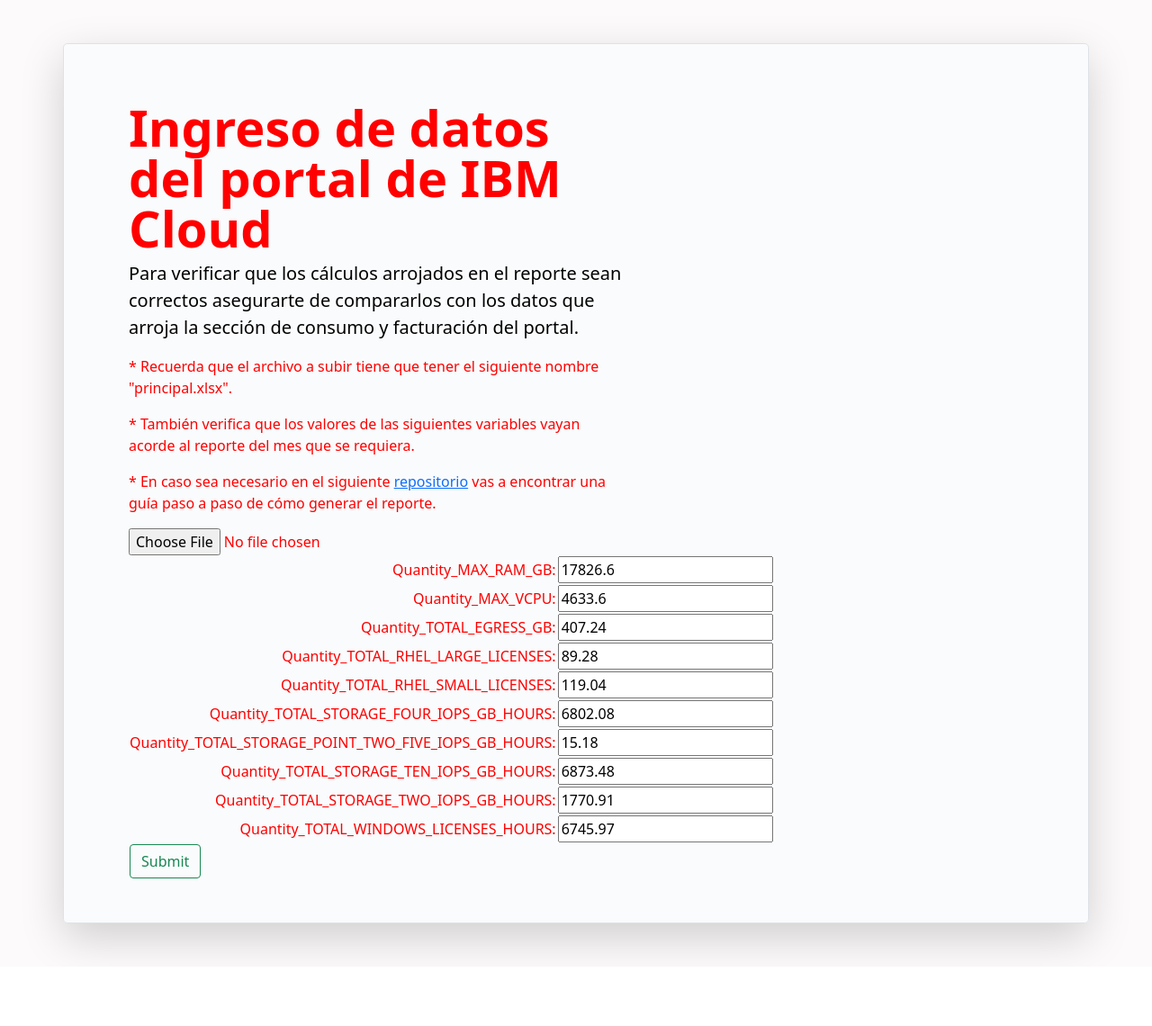
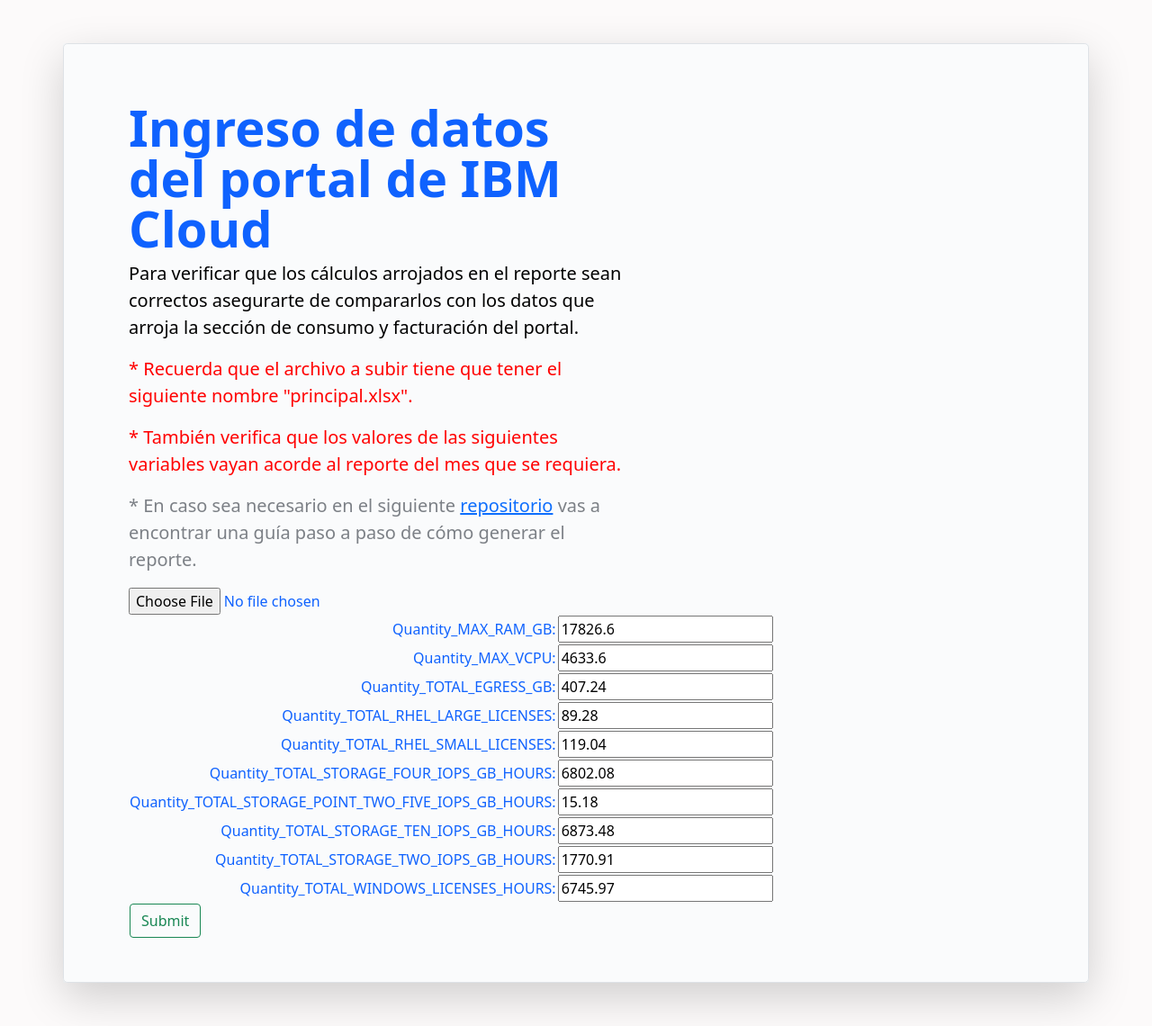
Before and after one commit to samirsoft-ux/5-IBM-Gianca_Excel_automation, a Flask app: page / in a window 1280 px wide. Shown: the part 80-1220 px from the top of the page at 90% size. Before the commit the page ends 1144 px from the top, so only its background shows below. Run offline with Flask 3, Linux system fonts and the light colour scheme.

Commit message:
second color fix

```diff
--- a/templates/index2.html
+++ b/templates/index2.html
@@ -18,7 +18,7 @@
   </div>
 
 <!-- Esto lo voy a usar para el input  -->
-<div class="container my-5 " style="background-color: #fafbfc; color: red">
+<div class="container my-5 " style="background-color: #fafbfc; color: #0f62fe">
     <div class="row p-4 pb-0 pe-lg-0 pt-lg-5 align-items-center rounded-3 border shadow-lg">
         <div class="col-lg-7 p-3 p-lg-5 pt-lg-3">
             <h1 class="display-4 fw-bold lh-1">Ingreso de datos del portal de IBM Cloud</h1>
@@ -27,13 +27,13 @@
                 asegurarte de compararlos con los datos que arroja la sección de consumo y facturación del portal.
             </p>
             <p class="lead" style="color: red">
-                  <p>    </p> * Recuerda que el archivo a subir tiene que tener el siguiente nombre "principal.xlsx".
+                  * Recuerda que el archivo a subir tiene que tener el siguiente nombre "principal.xlsx".
             </p>
             <p class="lead" style="color: red">
-                  <p>    </p> * También verifica que los valores de las siguientes variables vayan acorde al reporte del mes que se requiera.
+                  * También verifica que los valores de las siguientes variables vayan acorde al reporte del mes que se requiera.
             </p>
             <p class="lead" style="color: rgb(124, 128, 134)">
-                  <p>    </p> * En caso sea necesario en el siguiente <a href="https://github.com/samirsoft-ux/Gianca_FFS" target="_blank">repositorio</a> vas a encontrar una guía paso a paso de cómo generar el reporte.
+                  * En caso sea necesario en el siguiente <a href="https://github.com/samirsoft-ux/Gianca_FFS" target="_blank">repositorio</a> vas a encontrar una guía paso a paso de cómo generar el reporte.
             </p>
 
             <form action="/submit" method="POST" enctype = "multipart/form-data">
```
